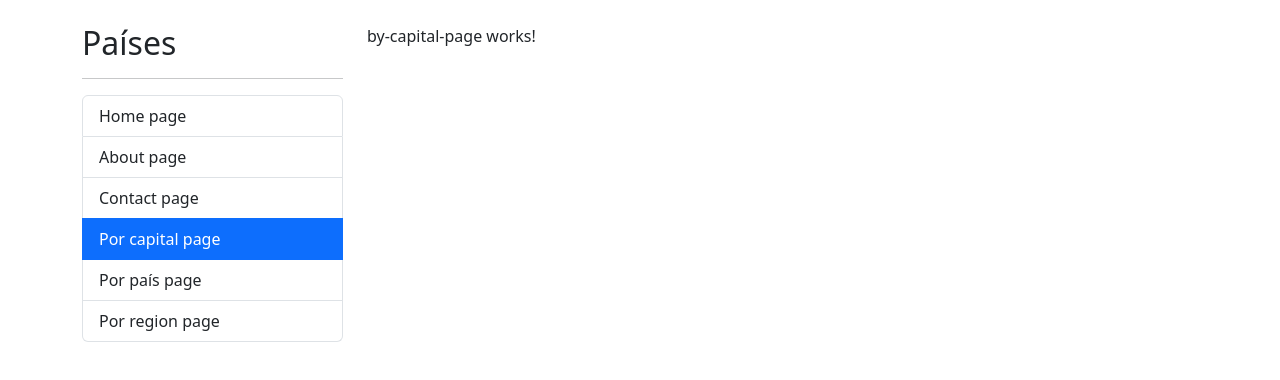
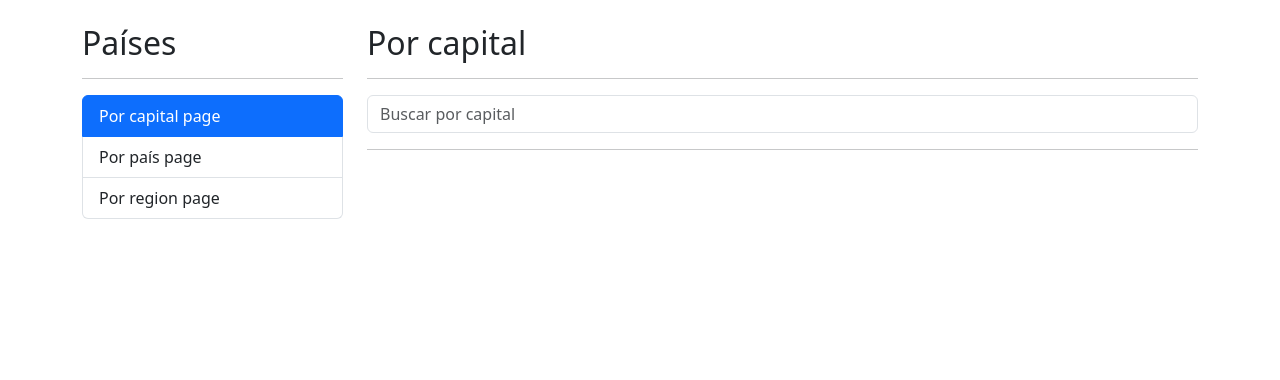
Before and after one commit to ErickEcheverria/Angular-CountryApp, an Angular app: page /countries/by-capital in a window 1280 px wide. Shown: the top 380 px of the page. Built offline with nearby package versions, Linux system fonts and the light colour scheme.

Commit message:
Clase #117 - Estructura de páginas y SearchBox Component

```diff
--- a/src/app/app-routing.module.ts
+++ b/src/app/app-routing.module.ts
@@ -23,7 +23,7 @@ const routes: Routes = [
   },
   {
     path: '**',
-    redirectTo: 'home'
+    redirectTo: 'countries'
   }
 ];
 
--- a/src/app/countries/countries-routing.module.ts
+++ b/src/app/countries/countries-routing.module.ts
@@ -22,6 +22,10 @@ const routes: Routes = [
   {
     path: 'by/:id',
     component: CountryPageComponent
+  },
+  {
+    path: '**',
+    redirectTo: 'by-capital'
   }
 ]
 
--- a/src/app/countries/countries.module.ts
+++ b/src/app/countries/countries.module.ts
@@ -5,6 +5,7 @@ import { ByCountryPageComponent } from './pages/by-country-page/by-country-page.
 import { ByRegionPageComponent } from './pages/by-region-page/by-region-page.component';
 import { CountryPageComponent } from './pages/country-page/country-page.component';
 import { CountriesRoutingModule } from './countries-routing.module';
+import { SharedModule } from '../shared/shared.module';
 
 
 
@@ -17,7 +18,8 @@ import { CountriesRoutingModule } from './countries-routing.module';
   ],
   imports: [
     CommonModule,
-    CountriesRoutingModule
+    CountriesRoutingModule,
+    SharedModule
   ]
 })
 export class CountriesModule { }
--- a/src/app/countries/pages/by-capital-page/by-capital-page.component.html
+++ b/src/app/countries/pages/by-capital-page/by-capital-page.component.html
@@ -1 +1,14 @@
-<p>by-capital-page works!</p>
+<h2>Por capital</h2>
+<hr>
+<div class="row">
+  <div class="col">
+    <!-- SearchBox -->
+    <shared-search-box placeholder="Buscar por capital"></shared-search-box>
+  </div>
+</div>
+<div class="row">
+  <div class="col">
+    <!-- Tabla de resultados -->
+    <hr>
+  </div>
+</div>
--- /dev/null
+++ b/src/app/shared/components/search-box/search-box.component.html
@@ -0,0 +1 @@
+<input type="text" [placeholder]="placeholder" class="form-control">
--- /dev/null
+++ b/src/app/shared/components/search-box/search-box.component.ts
@@ -0,0 +1,13 @@
+import { Component, Input } from '@angular/core';
+
+@Component({
+  selector: 'shared-search-box',
+  templateUrl: './search-box.component.html',
+  styles: [
+  ]
+})
+export class SearchBoxComponent {
+
+  @Input()
+  public placeholder: string = '';
+}
--- a/src/app/shared/components/sidebar/sidebar.component.html
+++ b/src/app/shared/components/sidebar/sidebar.component.html
@@ -1,10 +1,10 @@
 <h2>Países</h2>
 <hr>
 <ul class="list-group">
-  <li routerLink="home" routerLinkActive="active" [routerLinkActiveOptions]="{exact:true}" class="list-group-item">Home
+  <!-- <li routerLink="home" routerLinkActive="active" [routerLinkActiveOptions]="{exact:true}" class="list-group-item">Home
     page</li>
   <li routerLink="about" routerLinkActive="active" class="list-group-item">About page</li>
-  <li routerLink="contact" routerLinkActive="active" class="list-group-item">Contact page</li>
+  <li routerLink="contact" routerLinkActive="active" class="list-group-item">Contact page</li> -->
 
   <li routerLink="countries/by-capital" routerLinkActive="active" class="list-group-item">Por capital page</li>
   <li routerLink="countries/by-country" routerLinkActive="active" class="list-group-item">Por país page</li>
```
Also changed, not shown: src/app/shared/shared.module.ts (+5 -2 lines).
